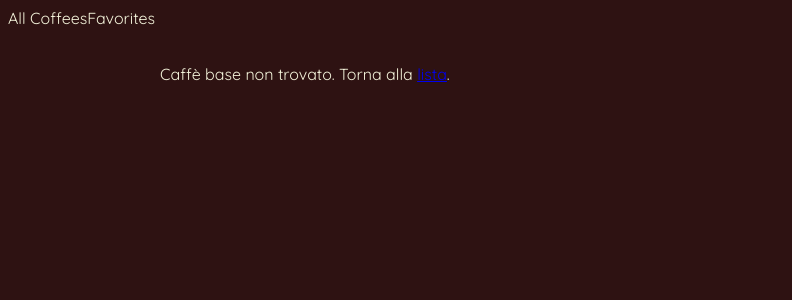
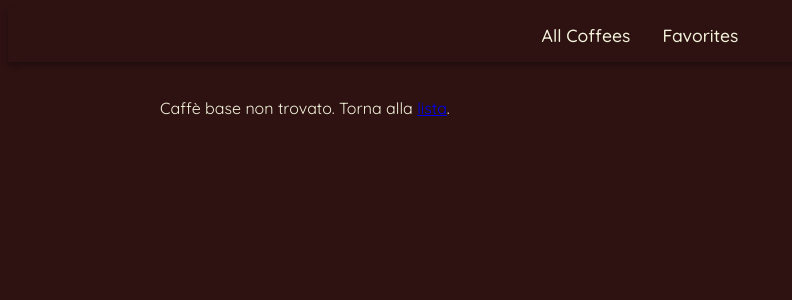
Before and after one commit to eleonoracappellesso/progetto-finale-spec-frontend-front, a React (Vite) app: page /compare in a window 1280 px wide. Shown: the top 300 px of the page, without its empty margins (0-792 px from the left). Built offline with nearby package versions, Linux system fonts and the light colour scheme.

Commit message:
added style to header

```diff
--- a/src/components/Header.jsx
+++ b/src/components/Header.jsx
@@ -1,30 +1,26 @@
 import { NavLink } from "react-router-dom";
+
 export default function Header() {
     return (
         <header>
             <nav>
                 <NavLink
                     to="/"
-                    style={({ isActive }) => ({
-                        textDecoration: isActive ? 'underline' : 'none',
-                        fontWeight: isActive ? 'bold' : 'normal',
-                        color: "beige"
-
-                    })}
+                    className={({ isActive }) =>
+                        isActive ? "nav-link active" : "nav-link"
+                    }
                 >
                     All Coffees
                 </NavLink>
                 <NavLink
                     to="/favorites"
-                    style={({ isActive }) => ({
-                        textDecoration: isActive ? 'underline' : 'none',
-                        fontWeight: isActive ? 'bold' : 'normal',
-                        color: "beige"
-                    })}
+                    className={({ isActive }) =>
+                        isActive ? "nav-link active" : "nav-link"
+                    }
                 >
                     Favorites
                 </NavLink>
             </nav>
-        </header >
-    )
+        </header>
+    );
 }
--- a/src/index.css
+++ b/src/index.css
@@ -6,12 +6,58 @@ body {
     background-color: rgb(46, 18, 18);
 }
 
+/*stile per l'header*/
+header {
+    background-color: rgb(46, 18, 18);
+    padding: 1rem 2rem;
+    box-shadow: 0 4px 6px rgba(0, 0, 0, 0.3);
+}
+
+nav {
+    display: flex;
+    gap: 2rem;
+    justify-content: center;
+    align-items: center;
+}
+
+.nav-link {
+    color: beige;
+    font-size: 1.1rem;
+    font-weight: 500;
+    text-decoration: none;
+    position: relative;
+    transition: all 0.3s ease;
+}
+
+.nav-link:hover {
+    color: #f5deb3;
+    /* tonalità calda del beige */
+}
+
+.nav-link.active {
+    font-weight: bold;
+}
+
+.nav-link.active::after {
+    content: "";
+    position: absolute;
+    bottom: -4px;
+    left: 0;
+    width: 100%;
+    height: 2px;
+    background-color: beige;
+    border-radius: 1px;
+}
+
+/*altro*/
+
 main {
     max-width: 960px;
     margin: 0 auto;
     padding: 20px;
 }
 
+/*stile per coffeeItem*/
 .item-div {
     border: 1px solid beige;
     border-radius: 8px;
@@ -69,14 +115,12 @@ select {
 .comparison-table {
     display: flex;
     flex-wrap: wrap;
-    /* Per mobile responsive */
     gap: 2rem;
     justify-content: center;
 }
 
 .compare-card {
     flex: 1 1 300px;
-    /* minimo 300px, cresce se c'è spazio */
     border: 1px solid #ccc;
     padding: 1rem;
     border-radius: 8px;
```
